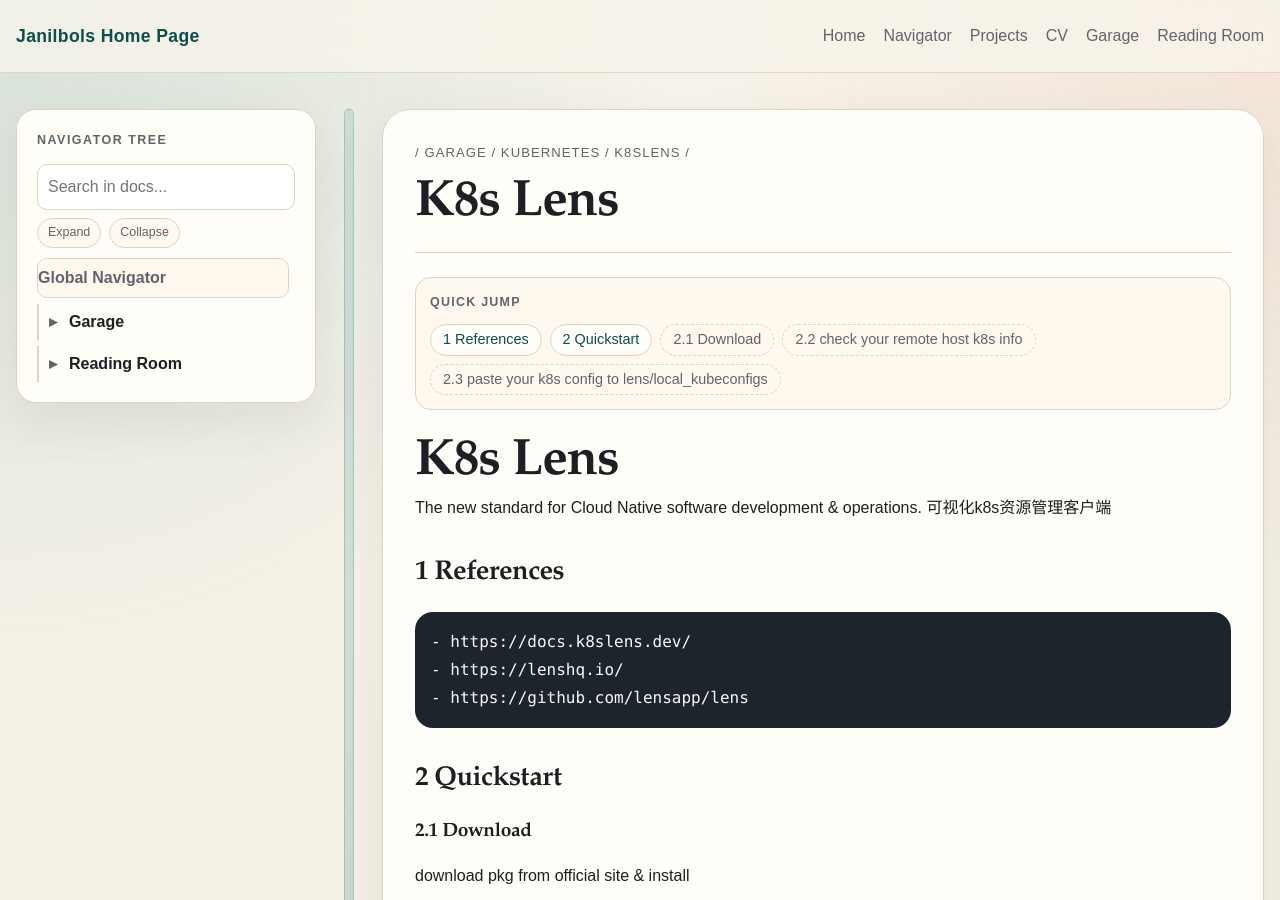
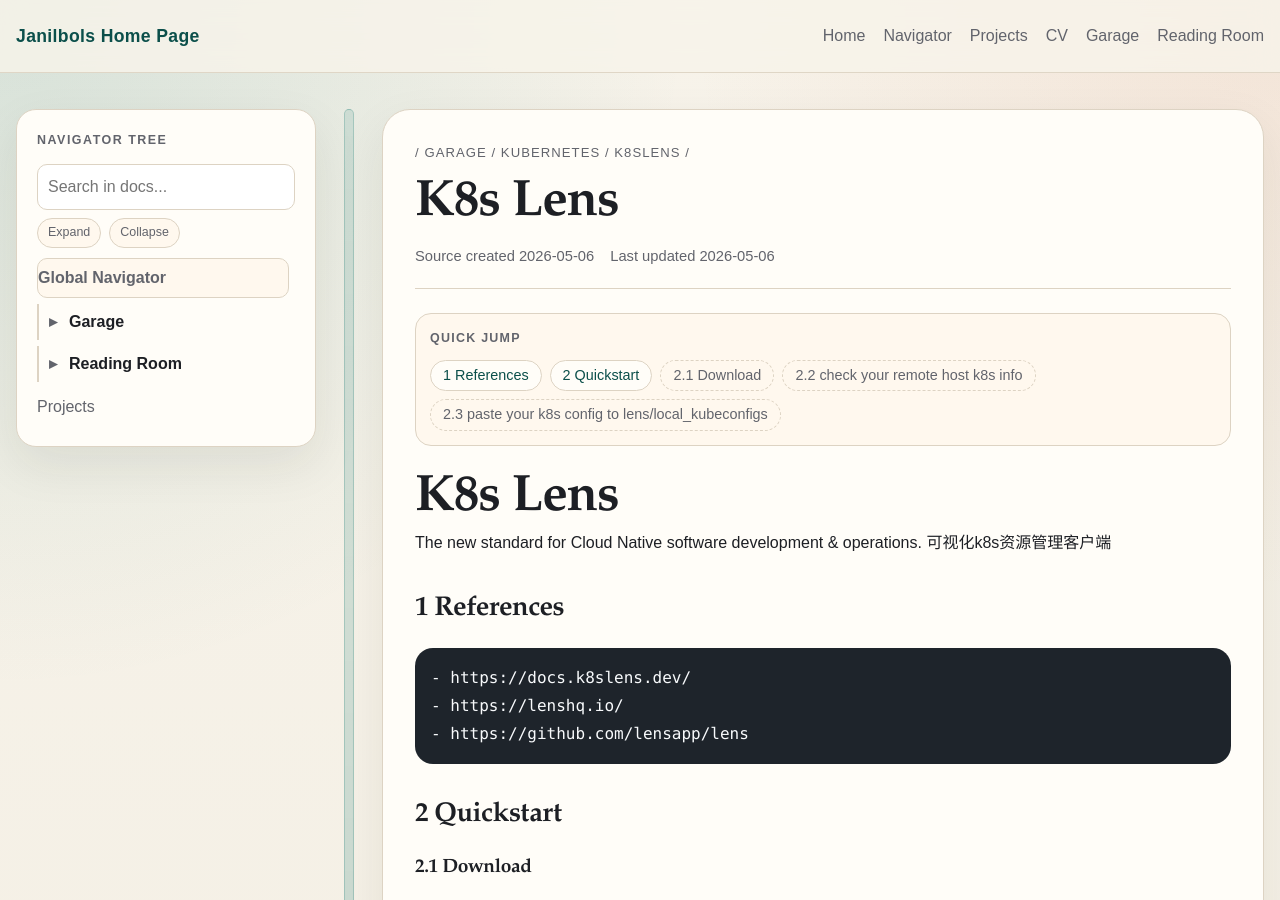
Before and after one commit to janilbols-w/janilbols-w.github.io, a Jekyll site: the page built from garage/kubernetes/k8slens.md, in a window 1280 px wide and 900 px high. Built offline with Jekyll 4.4.1, drawn with Linux system fonts in a browser that asks for light colours; our own code applies the rules of GitHub Pages for plain Markdown files; comment, search, counter and statistics services are not loaded.

```diff
--- a/_data/page_dates.json
+++ b/_data/page_dates.json
@@ -2,6 +2,10 @@
   "garage/git-tricks/summarize_contributes.md": {
     "created": "2026-04-30",
     "updated": "2026-04-30"
+  },
+  "garage/kubernetes/k8slens.md": {
+    "created": "2026-05-06",
+    "updated": "2026-05-06"
   },
   "garage/kubernetes/overview.md": {
     "created": "2026-04-08",
--- a/_layouts/default.html
+++ b/_layouts/default.html
@@ -230,6 +230,8 @@
               </details>
             </div>
           </details>
+
+          <a href="{{ '/projects/' | relative_url }}">Projects</a>
 
           <!-- SIDEBAR-TREE:END -->
         </nav>
```
